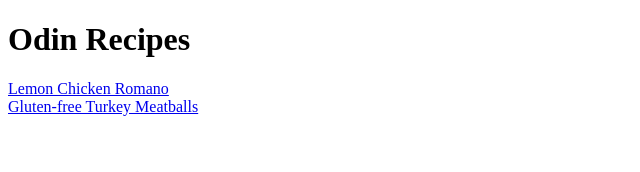
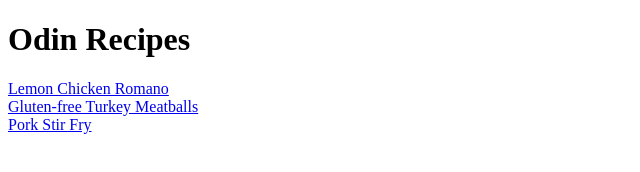
Before and after one commit to ACOREgit/odin-recipes, a plain HTML site: page index.html in a window 1280 px wide. Shown: the whole page, without its empty margins (0-640 px from the left). Drawn offline with Linux system fonts and the light colour scheme.

Commit message:
Add modified index.html

```diff
--- a/index.html
+++ b/index.html
@@ -11,5 +11,7 @@
     <a href="recipes/lemonChicken.html">Lemon Chicken Romano</a>
 </br>
     <a href="recipes/turkeyMeatballs.html">Gluten-free Turkey Meatballs</a>
+</br>
+    <a href="recipes/porkStirFry.html">Pork Stir Fry</a>
 </body>
 </html>
```
